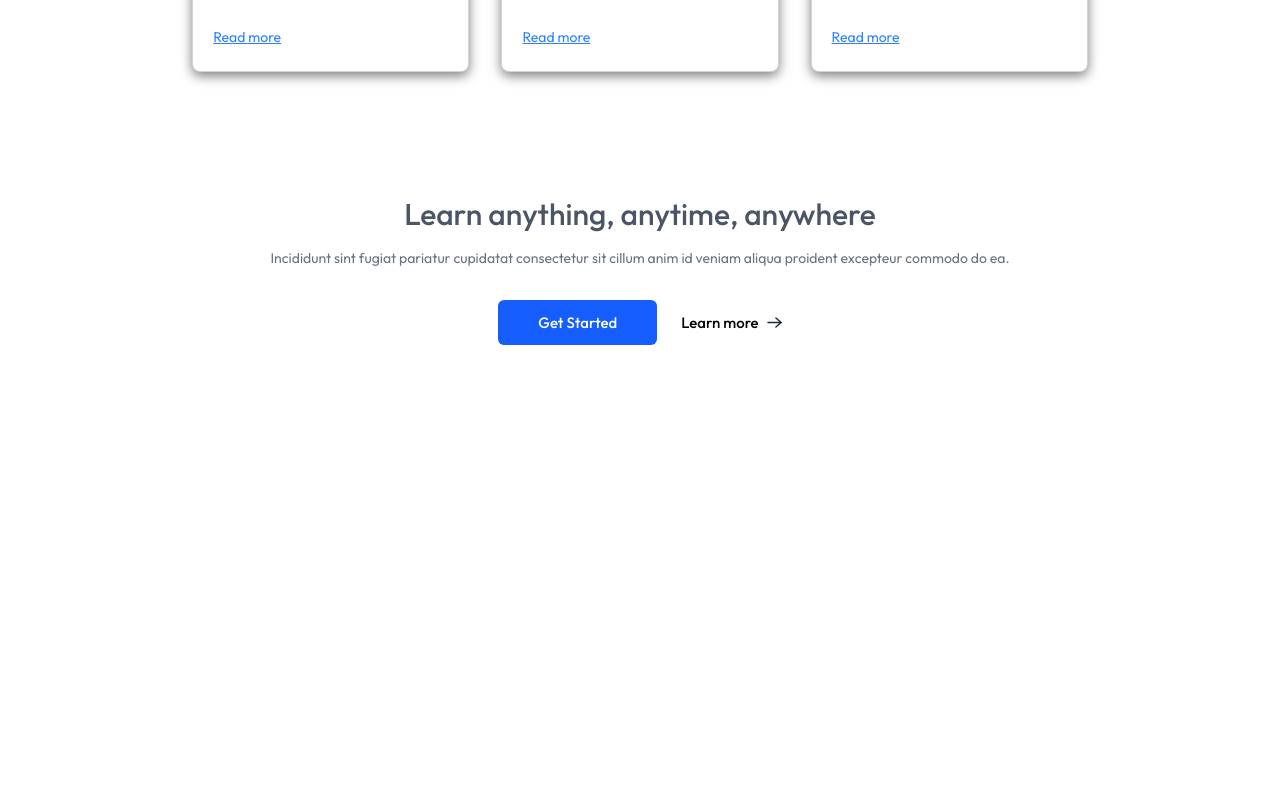
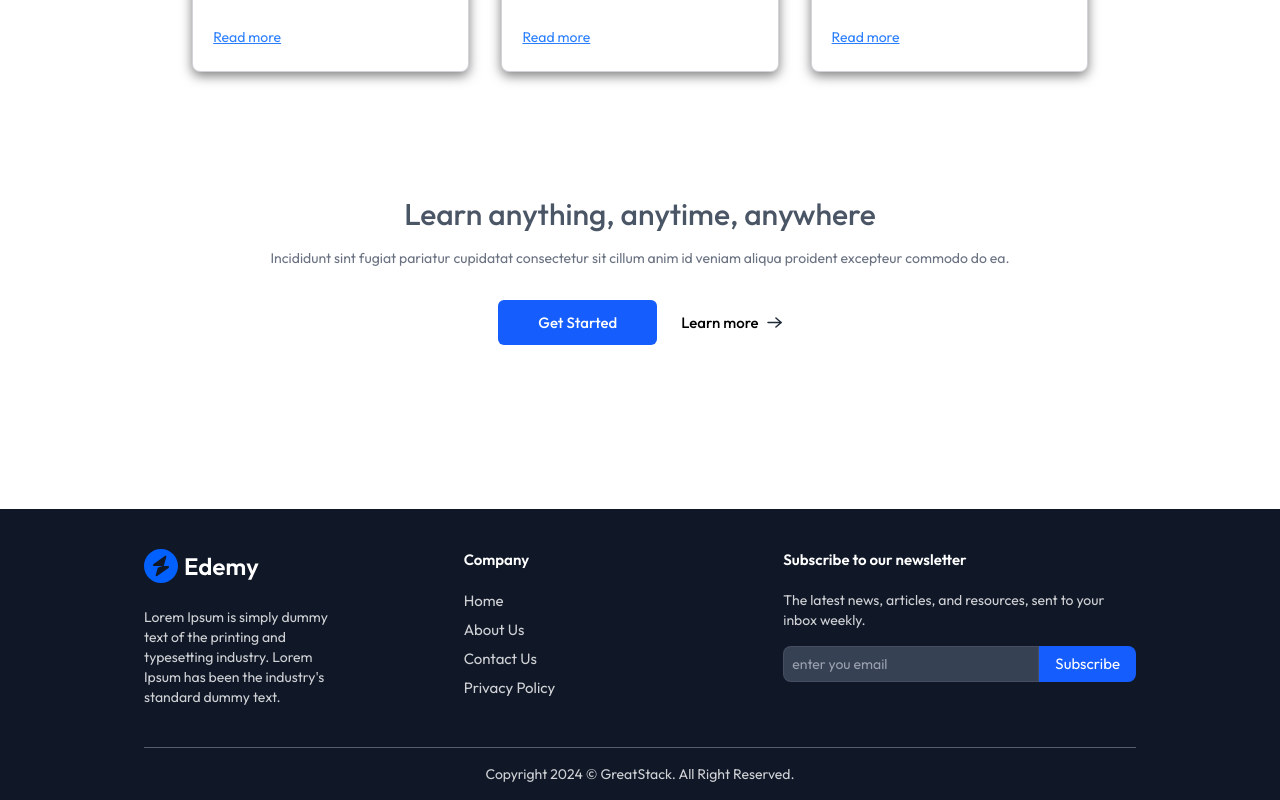
Before and after one commit to NiwanthaSanjula/LMS_Project, a React (Vite) app in the folder client/: page / in a window 1280 px wide. Shown: the part 2277-3077 px from the top of the page. Before the commit the page ends 2718 px from the top, so only its background shows below. Built offline with nearby package versions, Linux system fonts and the light colour scheme; no server answers.

Commit message:
Create Home page footer

```diff
--- a/client/src/components/student/Footer.jsx
+++ b/client/src/components/student/Footer.jsx
@@ -1,10 +1,51 @@
 import React from 'react'
+import { assets } from '../../assets/assets'
 
 const Footer = () => {
   return (
-    <div>
-      Footer
-    </div>
+    <footer className='bg-gray-900 md:px-36 text-left w-full mt-10'>
+      <div className='flex flex-col md:flex-row items-start px-8 md:px-0
+                      justify-center gap-10 md:gap-32 py-10 border-b
+                      border-white/30'
+      >
+        <div className='flex-flex-col md:items-start items-center w-full'>
+          <img src={assets.logo_dark} alt="logo"/>
+          <p className='mt-6 text-center md:text-left text-sm text-white/80'>Lorem Ipsum is simply dummy text of the printing and typesetting industry.
+             Lorem Ipsum has been the industry's standard dummy text.</p>
+        </div>
+
+        <div className='flex flex-col md:items-start items-center w-full'>
+          <h2 className='font-semibold text-white mb-5'>Company</h2>
+
+          <ul className='flex md:flex-col w-full justify-between tetx-sm text-white/80 md:space-y-2 '>
+            <li><a href="#">Home</a></li>
+            <li><a href="#">About Us</a></li>
+            <li><a href="#">Contact Us</a></li>
+            <li><a href="#">Privacy Policy</a></li>
+          </ul>
+        </div>
+
+        <div className='hidden md:flex flex-col items-start w-full'>
+          <h2 className='font-semibold text-white mb-5'>Subscribe to our newsletter</h2>
+          <p className='text-sm text-white/80'>The latest news, articles, and resources, sent to your inbox weekly.</p>
+
+          <div className='flex items-center pt-4'>
+            <input
+              type="email"
+              placeholder='enter you email'
+              className='border border-gray-500/30 bg-gray-700 text-gray-400 placeholder-gray-400 outline-none w-64 h-9 rounded-tl-lg rounded-bl-lg  px-2 text-sm'
+            />
+
+            <button className='bg-blue-600 text-white h-9 px-4 rounded-tr-lg rounded-br-lg cursor-pointer hover:bg-blue-400 transition-all duration-200 '>
+              Subscribe
+            </button>
+          </div>
+
+        </div>
+
+      </div>
+      <p className='py-4 text-center text-xs md:text-sm text-white/80'>Copyright 2024 © GreatStack. All Right Reserved.</p>
+    </footer>
   )
 }
 
--- a/client/src/pages/student/Home.jsx
+++ b/client/src/pages/student/Home.jsx
@@ -4,6 +4,7 @@
 import CoursesSection from '../../components/student/CoursesSection'
 import Testimonials from '../../components/student/Testimonials'
 import CallToAction from '../../components/student/CallToAction'
+import Footer from '../../components/student/Footer'
 
 const Home = () => {
   return (
@@ -13,6 +14,7 @@
       <CoursesSection/>
       <Testimonials/>
       <CallToAction/>
+      <Footer/>
 
     </div>
   )
```
